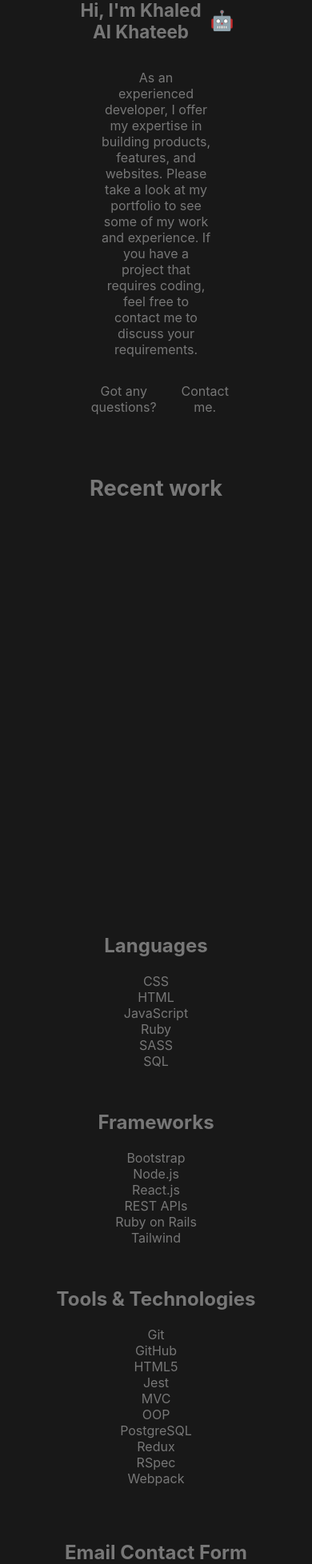
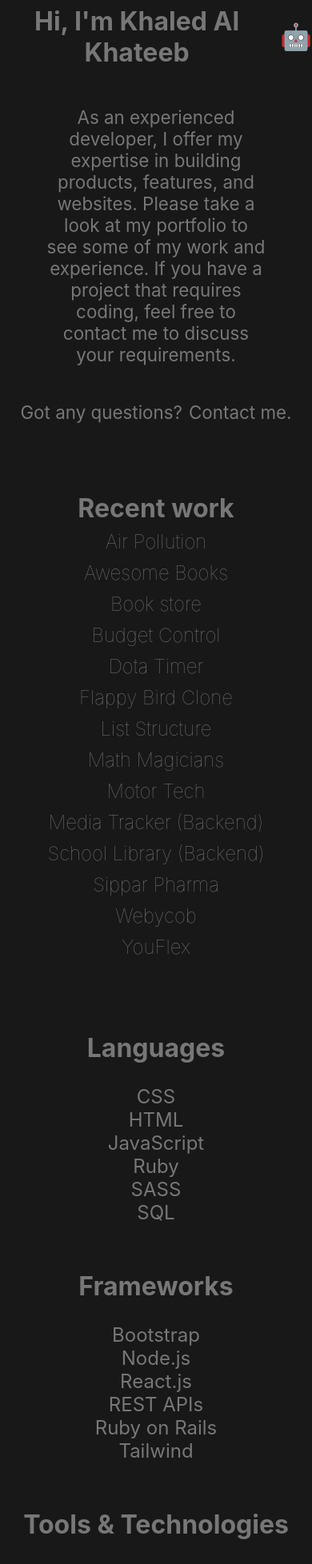
Before and after one commit to Khaled-AlKhateeb/my-portfolio, a React (Create React App) app: page / in a window 390 px wide. Shown: the part 20-1976 px from the top of the page at 80% size. Built offline with nearby package versions, Linux system fonts and the light colour scheme.

Commit message:
Adjust mobile version

```diff
--- a/src/components/Home.jsx
+++ b/src/components/Home.jsx
@@ -213,7 +213,7 @@ const Home = () => {
         </div>
       </section>
       <section className='form-main-container'>
-        <h2>Email Contact Form</h2>
+        <h2 className='email-form-title'>Email Contact Form</h2>
         <form
           className='form'
           action='https://formspree.io/f/mnqrnjbr'
@@ -262,16 +262,16 @@ const Home = () => {
         </form>
       </section>
       <footer className="footer-container" id="contact">
-        <SocialIcon url="https://twitter.com/KhaledA93751489" bgColor="var(--Text)" style={{ height: 25, width: 25 }} />
-        <SocialIcon url="https://www.facebook.com/abu.Derp" bgColor="var(--Text)" style={{ height: 25, width: 25 }} />
-        <SocialIcon url="https://github.com/Khaled-AlKhateeb" bgColor="var(--Text)" style={{ height: 25, width: 25 }} />
-        <SocialIcon url="https://discord.com/channels/Freakless#6172" bgColor="var(--Text)" style={{ height: 25, width: 25 }} />
-        <SocialIcon url="mailto:khaled.w.khateeb85@gmail.com" bgColor="var(--Text)" style={{ height: 25, width: 25 }} />
-        <SocialIcon url="https://www.instagram.com/abu.derp/" bgColor="var(--Text)" style={{ height: 25, width: 25 }} />
-        <SocialIcon url="https://www.linkedin.com/in/khaled-w-al-khateeb/" bgColor="var(--Text)" style={{ height: 25, width: 25 }} />
-        <SocialIcon url="https://medium.com/@khaled.w.khateeb85" bgColor="var(--Text)" style={{ height: 25, width: 25 }} />
-        <SocialIcon url="https://www.pinterest.com/steam2dota2/" bgColor="var(--Text)" style={{ height: 25, width: 25 }} />
-        <SocialIcon url="https://www.reddit.com/user/KayKhateeb" bgColor="var(--Text)" style={{ height: 25, width: 25 }} />
+        <SocialIcon url="https://twitter.com/KhaledA93751489" bgColor="var(--Text)" style={{ height: 35, width: 35 }} />
+        <SocialIcon url="https://www.facebook.com/abu.Derp" bgColor="var(--Text)" style={{ height: 35, width: 35 }} />
+        <SocialIcon url="https://github.com/Khaled-AlKhateeb" bgColor="var(--Text)" style={{ height: 35, width: 35 }} />
+        <SocialIcon url="https://discord.com/channels/Freakless#6172" bgColor="var(--Text)" style={{ height: 35, width: 35 }} />
+        <SocialIcon url="mailto:khaled.w.khateeb85@gmail.com" bgColor="var(--Text)" style={{ height: 35, width: 35 }} />
+        <SocialIcon url="https://www.instagram.com/abu.derp/" bgColor="var(--Text)" style={{ height: 35, width: 35 }} />
+        <SocialIcon url="https://www.linkedin.com/in/khaled-w-al-khateeb/" bgColor="var(--Text)" style={{ height: 35, width: 35 }} />
+        <SocialIcon url="https://medium.com/@khaled.w.khateeb85" bgColor="var(--Text)" style={{ height: 35, width: 35 }} />
+        <SocialIcon url="https://www.pinterest.com/steam2dota2/" bgColor="var(--Text)" style={{ height: 35, width: 35 }} />
+        <SocialIcon url="https://www.reddit.com/user/KayKhateeb" bgColor="var(--Text)" style={{ height: 35, width: 35 }} />
       </footer>
     </div>
   );
--- a/src/components/Popup.jsx
+++ b/src/components/Popup.jsx
@@ -7,7 +7,7 @@ const Popup = (props) => {
     <div className="popup">
       <div className="popup-inner">
         <button className="popup-close-btn" onClick={props.onClose}>close</button>
-        <h1>{props.name}</h1>
+        <h1 className='popup-title'>{props.name}</h1>
         <div className="popup-content-container">
           <img className="popup-image" src={props.image} alt={props.name} />
           <div className="popup-info-container">
@@ -16,9 +16,6 @@ const Popup = (props) => {
             <div className="skill-main-container">
               {props.skill.map(skillName => {
                 let style = '';
-                //if (skillName.includes('HTML')) {
-                //  style = 'html';
-                //}
                 {switch (true) {
                   case skillName.includes('HTML'):
                     style = "html"
--- a/src/styles/Home.css
+++ b/src/styles/Home.css
@@ -28,11 +28,11 @@ li {
 }
 
 .main-title {
-  font-size: 1.4rem;
+  font-size: 2rem;
 }
 
 .robot:after {
-  font-size: 1.5rem;
+  font-size: 2rem;
   content: attr(data-hover);
 }
 
@@ -77,6 +77,7 @@ li {
 }
 
 .about-content {
+  font-size: 1.4rem;
   width: 70%;
 }
 
@@ -84,7 +85,7 @@ li {
   display: flex;
   align-items: center;
   gap: 0.5rem;
-  font-size: 1rem;
+  font-size: 1.4rem;
 }
 
 .link {
@@ -129,7 +130,7 @@ li {
   display: flex;
   flex-direction: column;
   align-items: center;
-  font-size: 1.7rem;
+  font-size: 2rem;
   font-weight: 700;
   text-align: center;
   padding: 0;
@@ -147,7 +148,12 @@ li {
   margin-top: 2rem;
 }
 
+.skills-title {
+  font-size: 2rem;
+}
+
 .skill {
+  font-size: 1.5rem;
   margin: 0;
 }
 
@@ -161,12 +167,17 @@ li {
   gap: 0.5rem;
 }
 
+.email-form-title {
+  font-size: 2rem;
+}
+
 .input {
   background-color: var(--Text);
   border: none;
   border-radius: 0.5rem;
-  padding-left: 0.5rem;
+  padding: 0.5rem;
   line-height: 1.5rem;
+  font-size: 1.3rem;
   font-weight: 500;
   font-family:
     system-ui,
@@ -201,7 +212,7 @@ li {
   cursor: pointer;
   padding: 0.5rem;
   font-size: 1.3rem;
-  font-weight: 700;
+  font-weight: 400;
 }
 
 .form-btn:hover {
@@ -214,3 +225,9 @@ li {
   margin: 3rem;
   gap: 0.5rem;
 }
+
+@media screen and (max-width: 768px) {
+  .main-info-container {
+    width: 100%;
+  }
+}
--- a/src/styles/Popup.css
+++ b/src/styles/Popup.css
@@ -40,6 +40,10 @@
   cursor: pointer;
 }
 
+.popup-title {
+  margin: 0;
+}
+
 .popup-close-btn:hover {
   background-color: red;
   color: var(--Primary);
@@ -53,6 +57,7 @@
 
 .popup-image {
   width: 40%;
+  height: fit-content;
   border-radius: 0.5rem;
 }
 
@@ -98,3 +103,23 @@
   color: lightgreen;
   background-color: transparent;
 }
+
+@media screen and (max-width: 768px) {
+  .popup {
+    position: relative;
+    background-color: transparent;
+  }
+
+  .popup-content-container {
+    flex-direction: column;
+    align-items: center;
+  }
+
+  .popup-info-container {
+    width: 100%;
+  }
+
+  .popup-image {
+    width: 100%;
+  }
+}
--- a/src/styles/Work.css
+++ b/src/styles/Work.css
@@ -3,12 +3,19 @@
 }
 
 .work-item-link {
-  font-size: 1.2rem;
+  font-size: 1.5rem;
   opacity: 0;
   transition: opacity 2s ease-in-out;
   cursor: pointer;
+  font-weight: 100;
 }
 
 .work-item-link:hover {
   font-weight: 500;
 }
+
+@media screen and (max-width: 768px) {
+  .work-item-link {
+    opacity: 1;
+  }
+}
```
